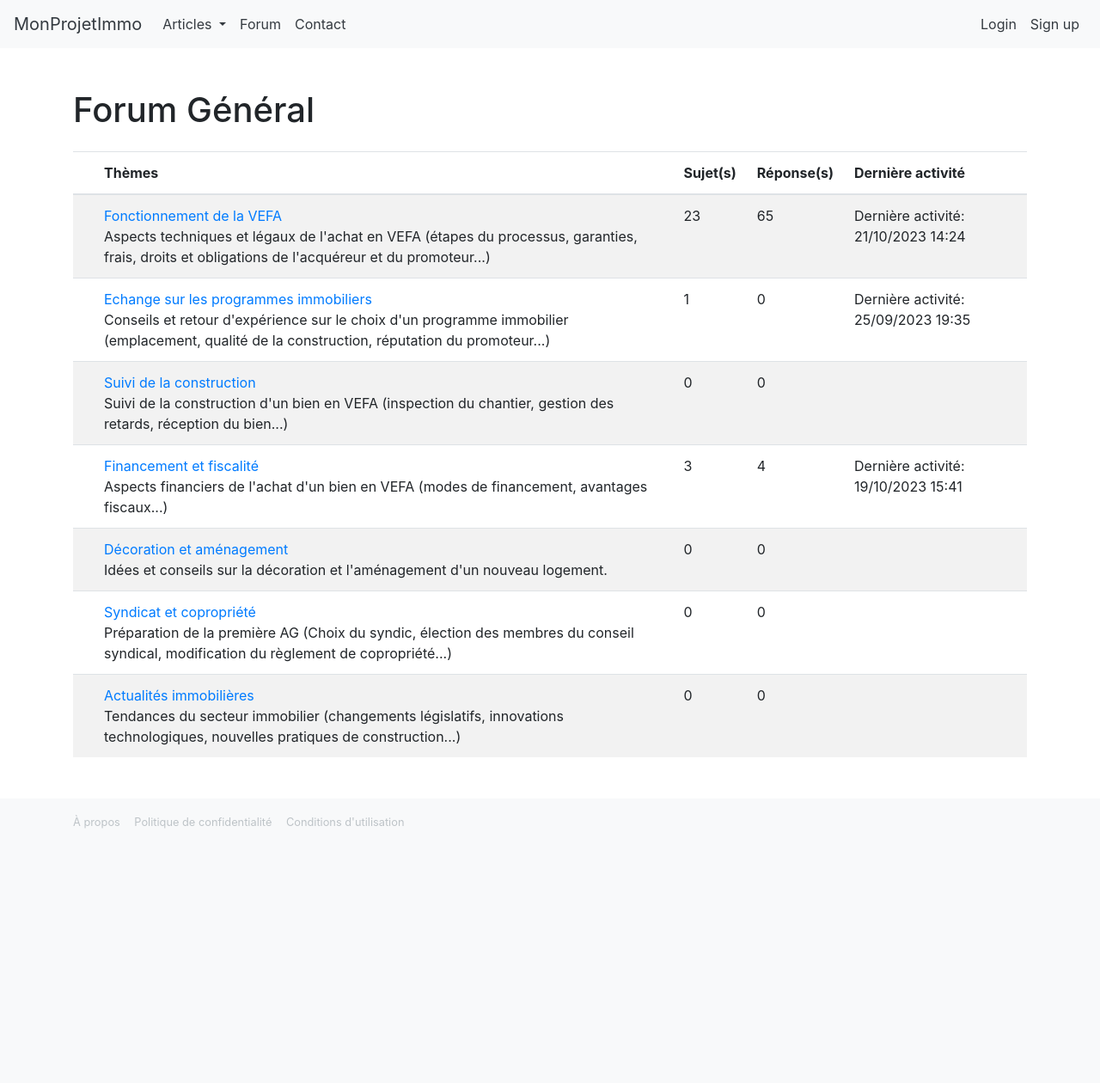
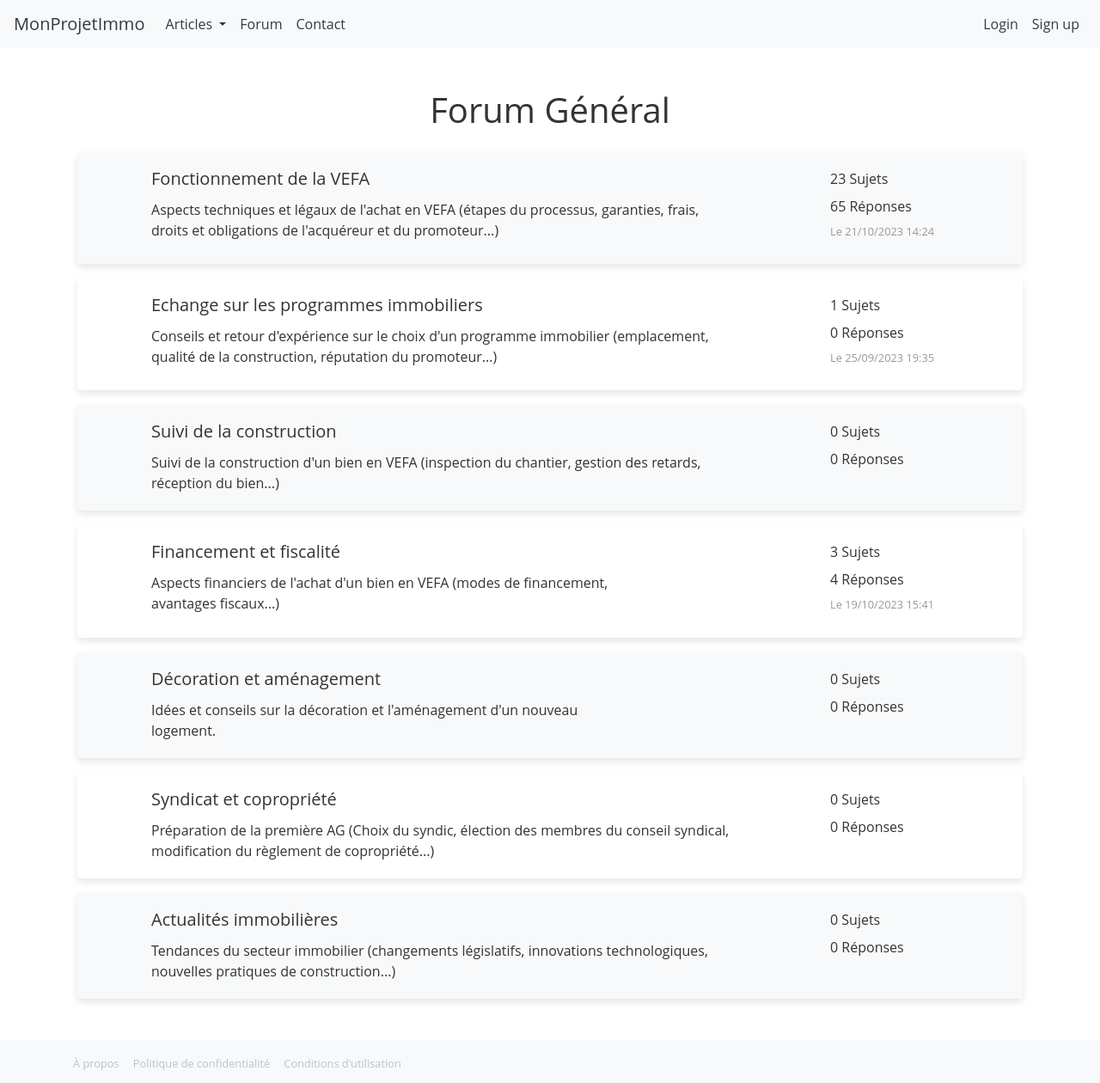
Before and after one commit to glad77fr/VefaConnect-WebApp, a Django app: page /general_forum/ in a window 1280 px wide. Shown: the whole page at 86% size. Before the commit the page ends 964 px from the top, so only its background shows below. Run offline with Django 4.2, Linux system fonts and the light colour scheme; data comes from the database, SQL or seed files in the repository; both versions use the stored data as it was after the commit; some libraries are stand-ins or nearby versions.

Commit message:
Evolution

```diff
--- /dev/null
+++ b/forum/static/forum/css/style.css
@@ -0,0 +1,158 @@
+
+.django-ckeditor-widget{
+    width: 100%;
+  }
+
+  .elegant-hr {
+      border: 0;
+      height: 2px;
+      background-image: linear-gradient(to right, rgba(0,0,0,0), rgba(0,0,0,0.75), rgba(0,0,0,0));
+  }
+  .reply-btn-container {
+      display: flex;
+      justify-content: flex-end;
+      align-items: center;
+      margin-bottom: 10px;
+  }
+
+/* Style général du bouton d'upvote */
+.upvote-btn {
+    text-decoration: none;
+    color: gray;  /* Couleur par défaut */
+    transition: color 0.3s;  /* Animation douce lors du changement de couleur */
+  }
+
+  /* Lorsque l'utilisateur a voté */
+  .upvote-btn.active-vote,
+  .upvote-btn.active-vote .fas,
+  .upvote-btn.active-vote .vote-count {
+    color: blue;  /* Couleur lorsque l'utilisateur a voté */
+  }
+
+body {
+    font-family: 'Open Sans', sans-serif;
+    background-color: var(--background-color);
+    color: var(--text-on-light-bg);
+}
+.icon-full-height {
+    font-size: var(--icon-size);
+    color: var(--primary-color);
+    transition: opacity .3s ease; /* Ajouter une transition pour l'effet de survol */
+}
+
+.icon-full-height:hover {
+    opacity: var(--icon-hover-opacity);
+
+}
+
+/* Regroupement des propriétés de la carte */
+.card, .card:hover {
+    border: none;
+    border-radius: 0.25rem;
+}
+
+.card:hover {
+    box-shadow: 0 4px 8px rgba(0,0,0,.05);
+}
+
+/* Utiliser des variables CSS pour définir les couleurs */
+.card-title a,  a.theme-link {
+    color: var(--primary-color);
+}
+
+.card-title a:hover,  a.theme-link:hover {
+    text-decoration: underline;
+}
+
+.icon-container {
+    display: flex;
+    align-items: center;
+    justify-content: center;
+    font-size: 2em; /* Adjust the size of icons */
+    color: var(--primary-color);
+    width: 50px; /* ou toute autre dimension fixe que vous préférez */
+
+
+}
+
+.post-count, .reply-count {
+    font-size: 0.9em;
+    color: var(--secondary-color);
+}
+
+.last-activity {
+    font-size: 0.8em;
+    color: var(--muted-text-color);
+}
+
+
+/* Style zébré pour les cartes du forum */
+.card:nth-of-type(odd) {
+    background-color: #f8f9fa; /* Couleur pour les cartes impaires */
+}
+
+/* Effet de survol pour la carte */
+.card:hover {
+    background-color: #f5f5f5; /* Couleur de fond au survol */
+    cursor: pointer; /* Indicateur de cliquabilité */
+}
+
+/* Effet au survol pour le titre du thème, en supprimant le surlignement */
+.card-title a {
+    color: inherit; /* Hérite de la couleur de .card-title */
+    text-decoration: none; /* Pas de soulignement */
+}
+
+.card-title a:hover {
+    color: #0056b3; /* Couleur au survol */
+    text-decoration: underline; /* Soulignement au survol si désiré */
+    transition: color 0.3s ease; /* Transition douce pour la couleur */
+}
+
+/* Style pour la colonne de dernière activité */
+/* Style pour la colonne de dernière activité */
+.last-activity-cell {
+    color: #555; /* Couleur du texte pour la colonne */
+}
+
+.icon-activity {
+    color: #6c757d; /* Couleur discrète de l'icône */
+    margin-right: 5px; /* Espace entre l'icône et le texte */
+}
+
+.last-activity-date {
+    font-weight: normal; /* P   olice normale plutôt qu'en gras */
+    color: #6c757d; /* Couleur assortie à l'icône pour la cohérence */
+}
+/* Styles pour les icônes des sujets et réponses */
+.icon-subject,
+.icon-reply {
+    color: #6c757d; /* Couleur discrète de l'icône */
+    margin-right: 5px; /* Espace entre l'icône et le texte */
+}
+
+
+.stats {
+    display: flex;
+    flex-direction: column;
+    flex-basis: 20%; /* Ajuster pour occuper jusqu'à 1/4 de la carte */
+    align-items: flex-start;
+    min-width: 20%;
+}
+
+.subjects, .replies, .last-activity {
+    display: flex;
+    align-items: center;
+    margin-bottom: 0.5rem;
+}
+
+.icon-subject, .icon-reply, .icon-activity {
+    margin-right: 0.5rem;
+}
+.content {
+    flex-basis: 80%; /* Ajuster en conséquence */
+}
+.stat-item {
+    display: flex;
+    align-items: flex-start;  /* Pour aligner verticalement l'icône avec le texte */
+}
--- a/forum/templates/general_forum.html
+++ b/forum/templates/general_forum.html
@@ -3,71 +3,48 @@
 
 {% block title %}Forum Général{% endblock %}
 
+{% block extra_head %}
+    <link rel="stylesheet" href="{% static 'forum/css/style.css' %}">
+{% endblock %}
+
 {% block content %}
-<head>
-    <meta charset="UTF-8">
-    <meta name="viewport" content="width=device-width, initial-scale=1.0">
+<div class="container my-5">
+    <h1 class="text-center mb-4">{{ forum.name }}</h1>
 
-    <style>
-        /* Custom style for icons to fill the height of their cells */
-        .icon-full-height {
-            height: 100%;
-            font-size: 1.5em; /* Adjust this value to your preference */
-        }
-    </style>
-</head>
+    {% for theme in themes %}
+    <div class="card mb-3">
+        <div class="card-body d-flex justify-content-between">
+            <div class="d-flex">
+                {% if theme.icon_class %}
+                    <div class="icon-container mr-3">
+                        <i class="{{ theme.icon_class }} icon-full-height"></i>
+                    </div>
+                {% endif %}
+                <div class="content">
+                    <h5 class="card-title"><a href="{% url 'general_forum_theme_detail' topic_slug=theme.slug %}" class="stretched-link">{{ theme.title }}</a></h5>
+                    <p class="card-text">{{ theme.description }}</p>
+                </div>
+            </div>
+            <div class="stats">
+                <div class="subjects d-flex align-items-center">
+                    <i class="fas fa-comments icon-subject"></i>
+                    <span>{{ theme.post_count|default:"0" }} Sujets</span>
+                </div>
 
-<div class="container my-5">
-    <h1>{{ forum.name }}</h1>
+                <div class="replies d-flex align-items-left">
+                    <i class="fas fa-reply icon-reply"></i>
+                    <span>{{ theme.reply_count|default:"0" }} Réponses</span>
+                </div>
 
-    <table class="table table-striped mt-4">
-        <thead>
-            <tr>
-                <th scope="col"></th> <!-- Empty header for icons -->
-                <th scope="col">Thèmes</th>
-                <th scope="col">Sujet(s)</th>  <!-- Added column header -->
-                <th scope="col">Réponse(s)</th>  <!-- Added column header -->
-                <th scope="col">Dernière activité</th>
-            </tr>
-        </thead>
-        <tbody>
-            {% for theme in themes %}
-                <tr>
-                    <!-- Icon Cell -->
-                    <td class="align-middle">
-                        {% if theme.icon_class %}
-                            <i class="{{ theme.icon_class }} icon-full-height"></i>
-                        {% endif %}
-                    </td>
-
-                    <!-- Thème & Description Cell -->
-                    <td>
-                        <!-- Lien vers le thème -->
-                        <div><a href="{% url 'general_forum_theme_detail' topic_slug=theme.slug %}">{{ theme.title }}</a></div>
-                        <!-- Description en dessous du thème -->
-                        <div>{{ theme.description }}</div>
-                    </td>
-
-                    <!-- Post Count Cell -->
-                    <td>
-                        {{ theme.post_count|default:"0" }}
-                    </td>
-
-                    <!-- Reply Count Cell -->
-                    <td>
-                        {{ theme.reply_count|default:"0" }}
-                    </td>
-
-                    <!-- Last Activity Cell -->
-                    <td>
-                        {% if theme.get_last_activity_date %}
-                            Dernière activité: {{ theme.get_last_activity_date|date:"d/m/Y H:i" }}
-                        {% endif %}
-                    </td>
-                </tr>
-            {% endfor %}
-        </tbody>
-    </table>
+                <div class="last-activity d-flex align-items-left">
+                    {% if theme.get_last_activity_date %}
+                        <i class="fas fa-clock icon-activity"></i>
+                        <span>Le {{ theme.get_last_activity_date|date:"d/m/Y H:i" }}</span>
+                    {% endif %}
+                </div>
+            </div>
+        </div>
+    </div>
+    {% endfor %}
 </div>
-
 {% endblock %}
--- a/templates/base.html
+++ b/templates/base.html
@@ -12,7 +12,6 @@
 
   <!-- Bootstrap CSS -->
   <link rel="stylesheet" href="https://cdn.jsdelivr.net/npm/bootstrap@4.3.1/dist/css/bootstrap.min.css" integrity="sha384-ggOyR0iXCbMQv3Xipma34MD+dH/1fQ784/j6cY/iJTQUOhcWr7x9JvoRxT2MZw1T" crossorigin="anonymous">
-  <link rel="stylesheet" href="{% static 'website/css/style.css' %}">
 
   <link href="{% static 'fontawesomefree/css/fontawesome.css' %}" rel="stylesheet" type="text/css">
   <link href="{% static 'fontawesomefree/css/brands.css' %}" rel="stylesheet" type="text/css">
@@ -26,6 +25,9 @@
      integrity="sha256-20nQCchB9co0qIjJZRGuk2/Z9VM+kNiyxNV1lvTlZBo="
      crossorigin=""></script>
 
+{% block extra_head %}
+
+{% endblock %}
 </head>
 <body>
     <header>
--- a/website/static/css/main.css
+++ b/website/static/css/main.css
@@ -35,3 +35,9 @@
     --search-bar-padding: 1rem 1.5rem;
     --search-bar-font-size: 18px;
   }
+
+/* Variable définissant la taille des icones et le résultat sur survol */
+  :root {
+    --icon-size: 1.5em;
+    --icon-hover-opacity: 1;
+}
```
Also changed, not shown: website/static/forum/css/style.css (deleted, +0 -29 lines), db.sqlite3, website/static/website/css/style.css (line endings or trailing spaces), 1 other file.
